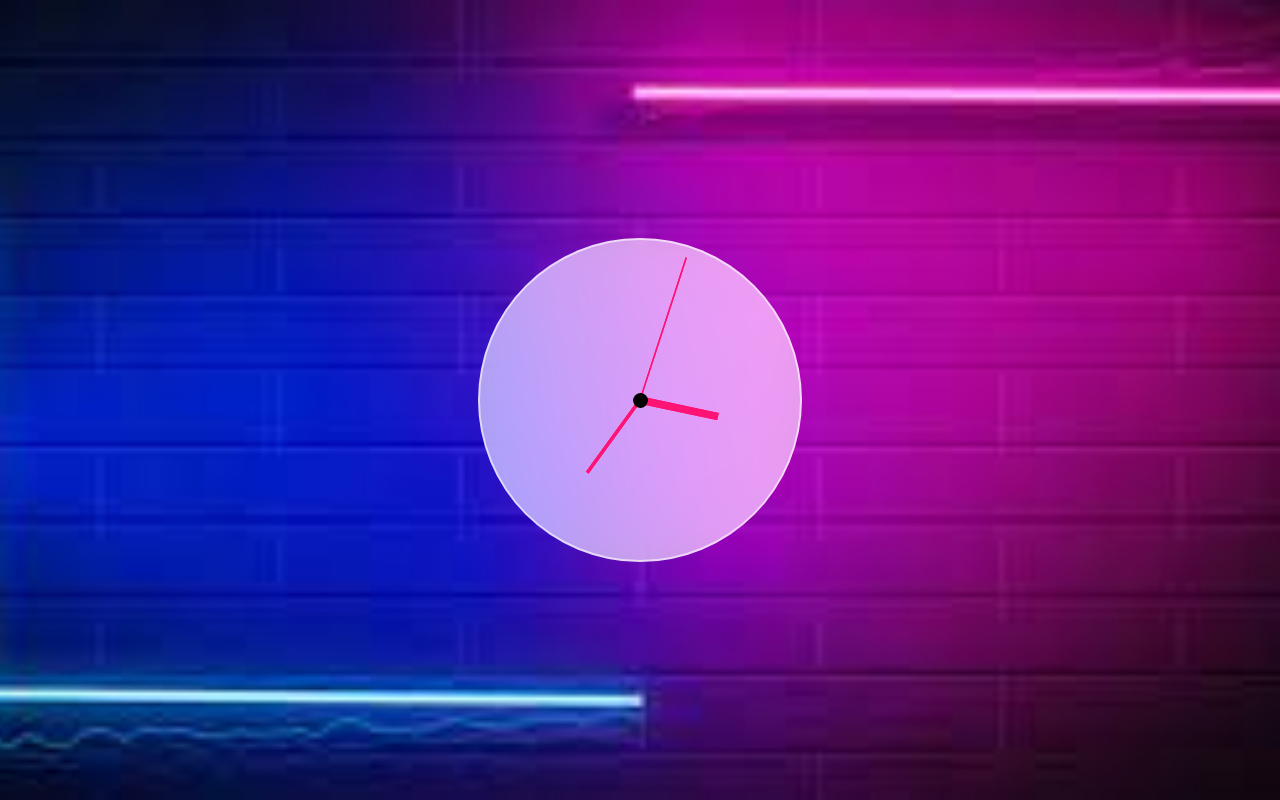
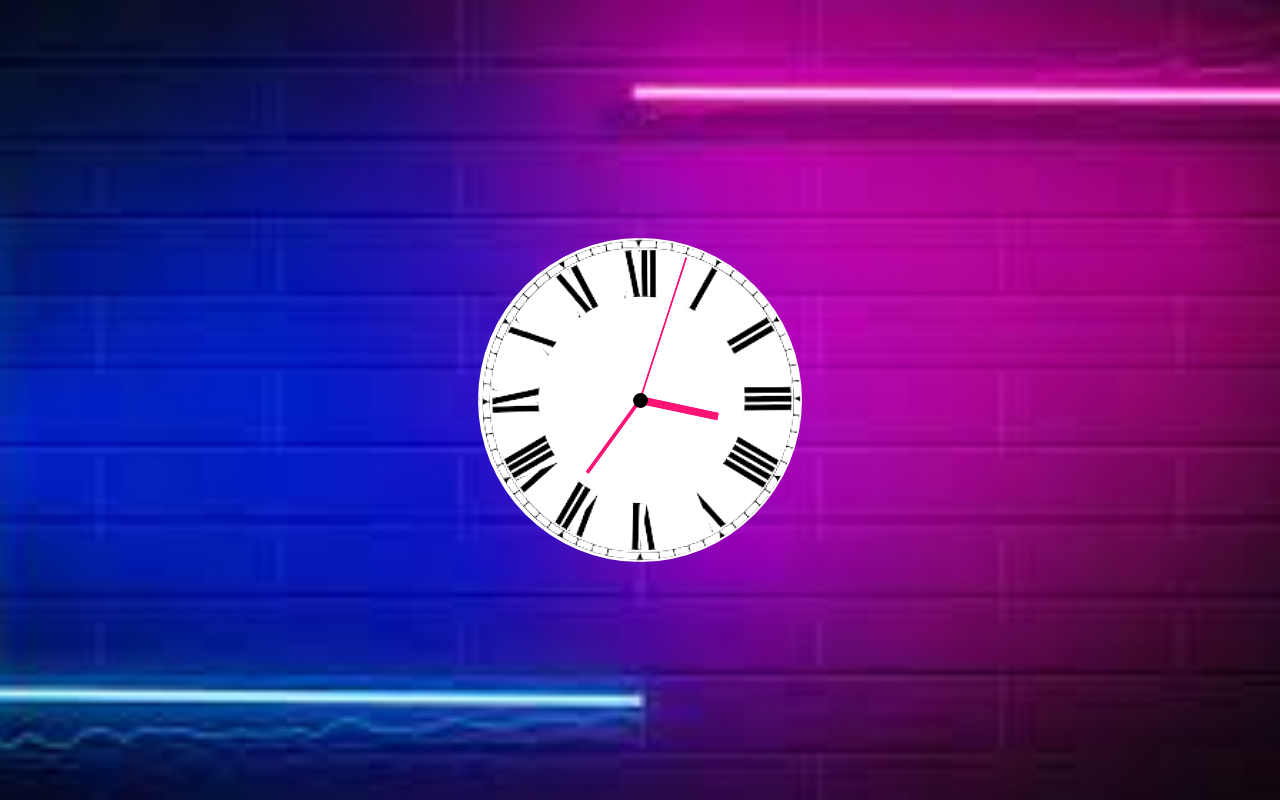
Before and after one commit to Afroj25/Analog-Clock, a plain HTML site: page index.html in a window 1280 px wide. Drawn offline with Linux system fonts and the light colour scheme; the site is published under a folder, as on GitHub Pages, so addresses that start at the root find nothing.

Commit message:
Update tras_clock.css
Updated CSS

```diff
--- a/tras_clock.css
+++ b/tras_clock.css
@@ -1,7 +1,7 @@
 *{
     margin: 0;
     padding: 0;
-    background: url("background.png") no-repeat center fixed ;
+    background: url("Background.png") no-repeat center fixed ;
     background-size: cover;
 }
 body{
@@ -18,7 +18,7 @@ body{
     display: flex;
     justify-content: center;
     align-items: center;
-    background: url('/clocks.png');
+    background: url('clocks.png');
     filter: brightness(125%);
     background-color: rgba(255,255,255,0.60 );
     backdrop-filter: blur(20px);
```
